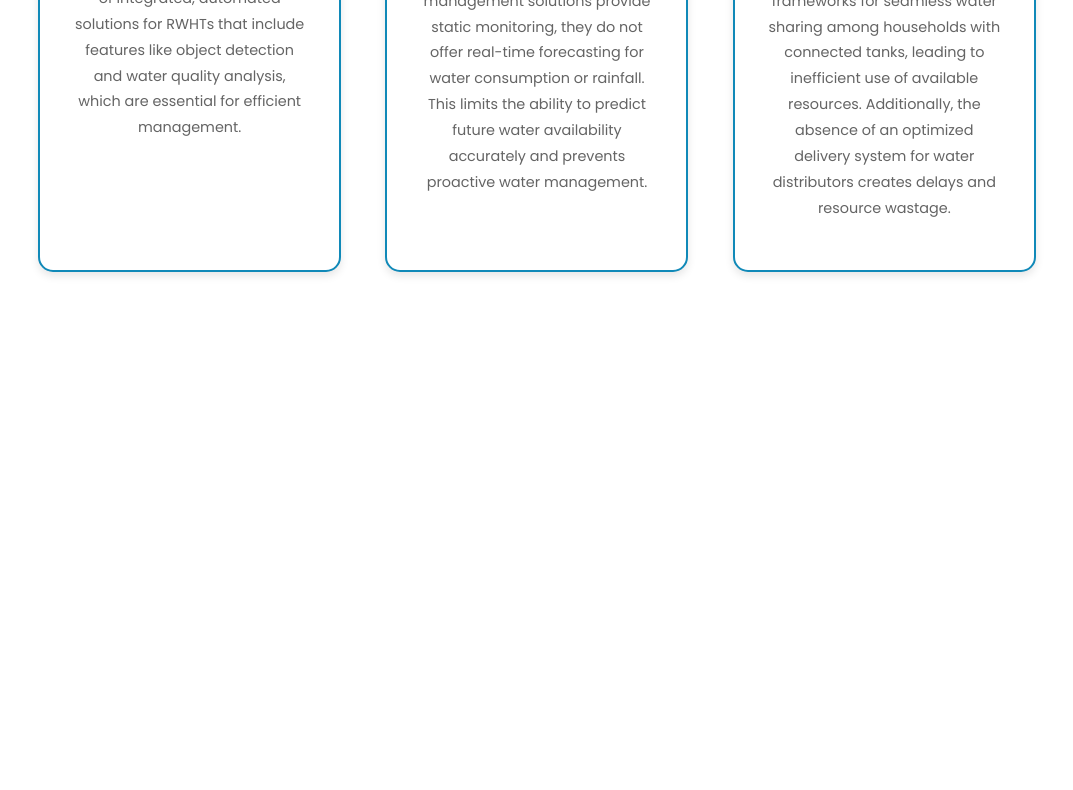
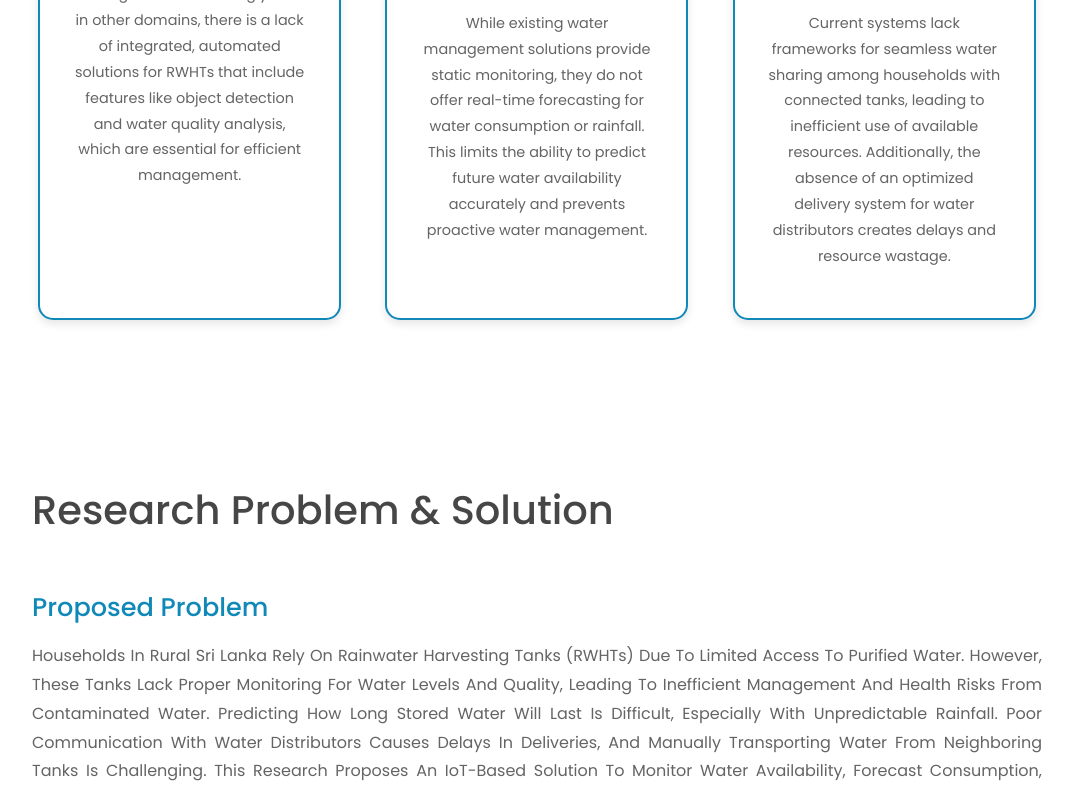
Before and after one commit to HydroSmart24/Public-Website, a React (Vite) app in the folder publicWebsite/: page / in a window 1280 px wide. Shown: the part 2000-2790 px from the top of the page, without its empty margins (103-1176 px from the left). Before the commit the page ends 2336 px from the top, so only its background shows below. Built offline with nearby package versions, Linux system fonts and the light colour scheme.

Commit message:
Add Problem and Solution section

```diff
--- a/publicWebsite/src/App.jsx
+++ b/publicWebsite/src/App.jsx
@@ -4,10 +4,12 @@ import Navbar from './assets/Sections/Navbar';
 import HeroSection from './assets/sections/HeroSection';
 import LiteratureSection from './assets/sections/LiteratureSection';
 import ResearchGapSection from './assets/sections/ResearchGapSection';
+import ProblemSolutionSection from './assets/sections/ProblemSolutionSection';
 import './assets/styles/Navbar.css';
 import './assets/styles/HeroSection.css';
 import './assets/styles/LiteratureSection.css';
 import './assets/styles/ResearchGapSection.css';
+import './assets/styles/ProblemSolutionSection.css';
 
 const App = () => {
   return (
@@ -16,6 +18,7 @@ const App = () => {
       <HeroSection />
       <LiteratureSection />
       <ResearchGapSection />
+      <ProblemSolutionSection />
     </>
   );
 };
--- /dev/null
+++ b/publicWebsite/src/assets/sections/ProblemSolutionSection.jsx
@@ -0,0 +1,59 @@
+// src/sections/ProblemSolutionSection.jsx
+import React from 'react';
+import '../styles/ProblemSolutionSection.css'; // Import the CSS file.
+
+const ProblemSolutionSection = () => {
+  return (
+    <section className="problem-solution-section">
+      <h2 className="probsolv-title">Research Problem & Solution</h2>
+
+      {/* Proposed Problem - Full Width */}
+      <div className="full-width">
+        <h3 className="subsection-title">Proposed Problem</h3>
+        <p className="description">
+          Households In Rural Sri Lanka Rely On Rainwater Harvesting Tanks (RWHTs) Due To Limited Access To Purified Water.
+          However, These Tanks Lack Proper Monitoring For Water Levels And Quality, Leading To Inefficient Management And
+          Health Risks From Contaminated Water. Predicting How Long Stored Water Will Last Is Difficult, Especially With
+          Unpredictable Rainfall. Poor Communication With Water Distributors Causes Delays In Deliveries, And Manually
+          Transporting Water From Neighboring Tanks Is Challenging. This Research Proposes An IoT-Based Solution To Monitor
+          Water Availability, Forecast Consumption, Assess Water Quality, And Streamline Water Transfer And Delivery Systems
+          For Better Water Management.
+        </p>
+      </div>
+
+      {/* Video and Solution in One Row */}
+      <div className="solution-video-container">
+        <div className="video-column">
+          <div className="video-placeholder">
+            <div className="play-button">▶</div>
+          </div>
+          <p className="video-caption">Product Demonstration – Solution</p>
+        </div>
+
+        <div className="solution-text">
+          <h3 className="subsection-title">Proposed Solution</h3>
+          <p className="description">
+            The Proposed Solution Offers An IoT-Integrated Mobile Application For Rainwater Harvesting Tanks, Ensuring Real-Time
+            Monitoring And Management. It Allows Households To Monitor Water Availability, Consumption, PH Levels, Turbidity, And
+            Even Detect Floating Debris Using The YOLOv8 Object Detection Model. The System Dynamically Predicts Water Consumption
+            With Time Series Forecasting Models And Advises Users On Managing Rainfall Efficiently By Indicating When To Direct Water
+            Through Gutters Or Into Tanks.
+          </p>
+        </div>
+      </div>
+
+      {/* Full Width Final Part of Proposed Solution */}
+      <div className="full-width">
+        <p className="description">
+          Households Can Make Water Requests From Distributors Through The App, With Requests Prioritized Using The Timsort
+          Algorithm. The Research Also Introduces A Network Of Connected Tanks That Enables Seamless Water Transfers Among
+          Households, Controlled Through Motorized Valves And Accessible Via The Mobile Interface. This Comprehensive Solution
+          Aims To Ensure Efficient Water Management, Improve Water Quality, And Streamline Communication Between Households And
+          Water Distributors.
+        </p>
+      </div>
+    </section>
+  );
+};
+
+export default ProblemSolutionSection;
--- a/publicWebsite/src/assets/styles/LiteratureSection.css
+++ b/publicWebsite/src/assets/styles/LiteratureSection.css
@@ -1,7 +1,7 @@
 /* src/styles/LiteratureSection.css */
 
 .literature-section {
-    padding: 4rem 135px; /* Padding around the section */
+    padding: 5rem 135px; /* Padding around the section */
     background-color: #ffffff; /* Background for the section */
     color: #464646; /* Primary text color */
   }
--- /dev/null
+++ b/publicWebsite/src/assets/styles/ProblemSolutionSection.css
@@ -0,0 +1,83 @@
+/* src/styles/ProblemSolutionSection.css */
+
+.problem-solution-section {
+    padding: 5rem 135px;
+    background-color: #ffffff;
+    color: #464646;
+  }
+
+  .probsolv-title {
+    font-family: 'Poppins', sans-serif;
+    font-size: 2.5rem;
+    font-weight: 500;
+    margin-bottom: 3rem;
+    color: #464646;
+  }
+
+  .full-width {
+    width: 100%; /* Full width */
+    margin-bottom: 3rem;
+  }
+
+  .subsection-title {
+    font-family: 'Poppins', sans-serif;
+    font-size: 1.6rem;
+    font-weight: 500;
+    margin-bottom: 1rem;
+    color: #1089b8; /* Blue color */
+  }
+
+  .description {
+    font-family: 'Poppins', sans-serif;
+    font-size: 1rem;
+    line-height: 1.8;
+    color: #646464;
+    text-align: justify;
+    margin-bottom: 1.5rem;
+  }
+
+  /* Flex layout for video on the left and solution on the right */
+  .solution-video-container {
+    display: flex;
+    gap: 5rem;
+    align-items: flex-start;
+    margin-bottom: 3rem;
+  }
+
+  /* Video Column */
+  .video-column {
+    flex: 1.4; /* Take 1/3 of the row */
+    display: flex;
+    flex-direction: column;
+    align-items: center;
+  }
+
+  .video-placeholder {
+    width: 100%;
+    height: 250px;
+    background-color: #e8e8e8;
+    display: flex;
+    align-items: center;
+    justify-content: center;
+    border-radius: 10px;
+    box-shadow: 0px 4px 8px rgba(0, 0, 0, 0.1);
+  }
+
+  .play-button {
+    font-size: 3rem;
+    color: #1089b8;
+    cursor: pointer;
+  }
+
+  .video-caption {
+    font-family: 'Poppins', sans-serif;
+    font-size: 0.9rem;
+    color: #A2A1A1;
+    margin-top: 0.9rem;
+    text-align: center;
+  }
+
+  /* Solution Text Section */
+  .solution-text {
+    flex: 2; /* Take 2/3 of the row */
+  }
--- a/publicWebsite/src/assets/styles/ResearchGapSection.css
+++ b/publicWebsite/src/assets/styles/ResearchGapSection.css
@@ -1,7 +1,7 @@
 /* src/styles/ResearchGapSection.css */
 
 .research-gap-section {
-    padding: 4rem 135px;
+    padding: 5rem 135px;
     background-color: #ffffff;
     color: #464646;
   }
```
